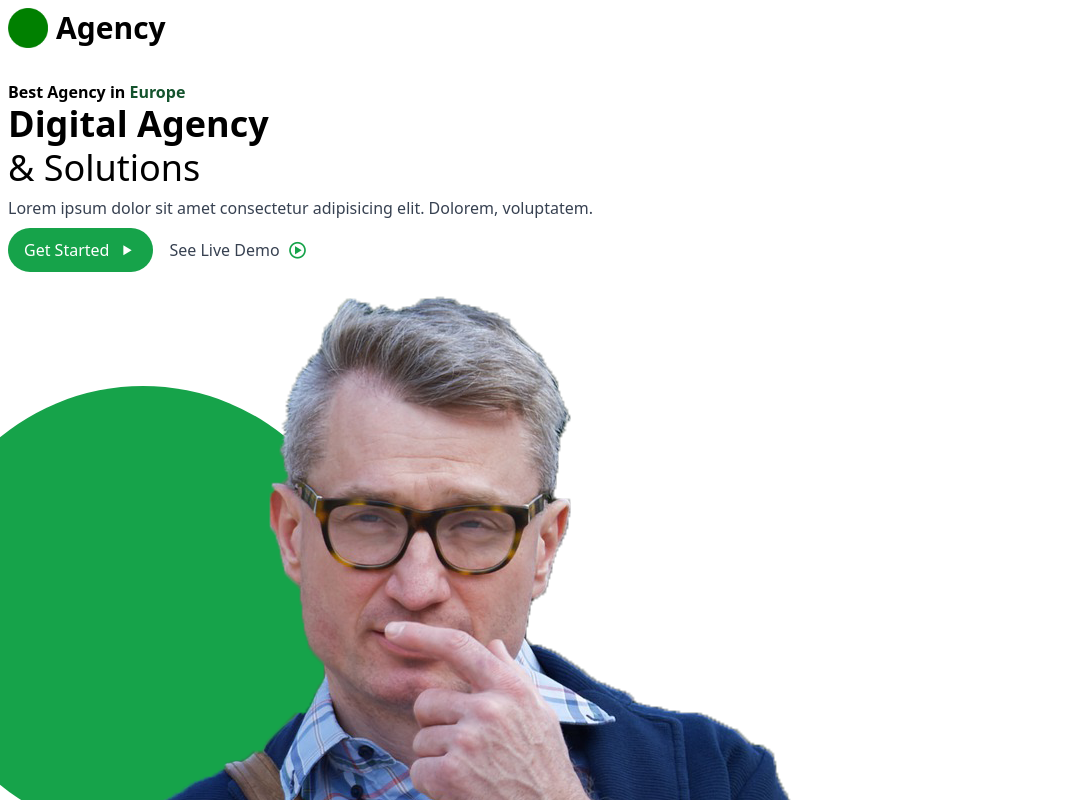
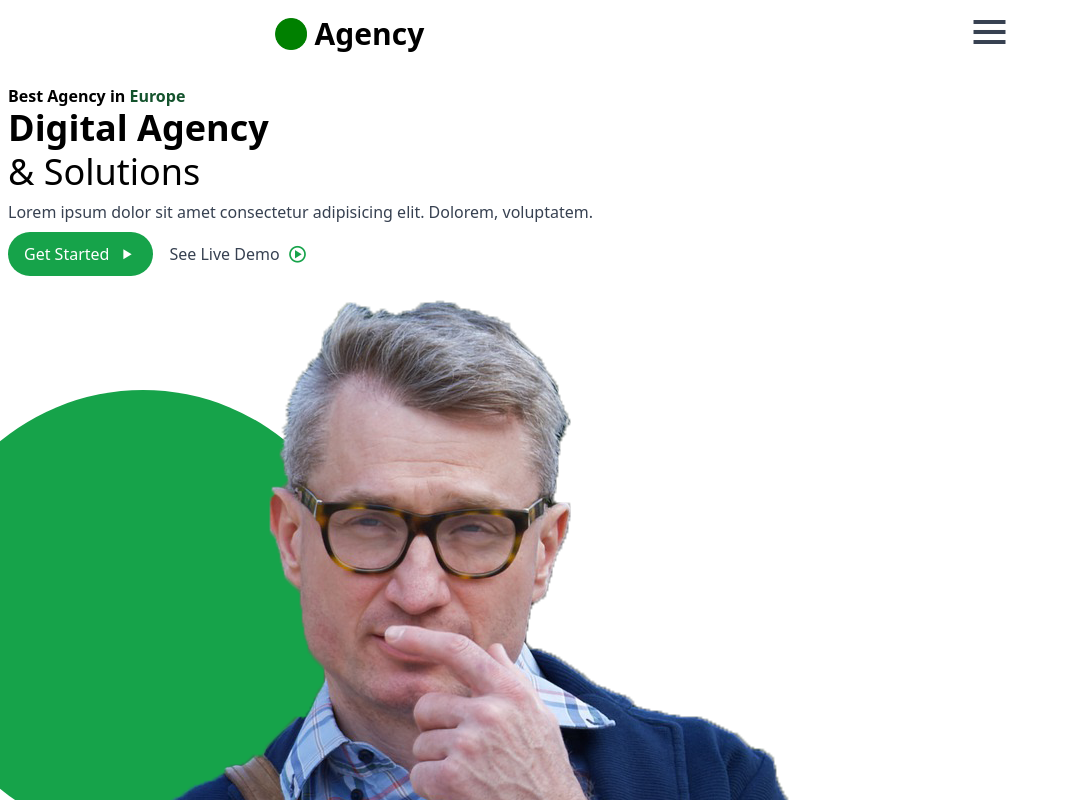
Before and after one commit to 13Groszy/digital_agency, a website: page public/index.html in a window 1280 px wide. Shown: the top 800 px of the page, without its empty margins (0-1069 px from the left). Drawn offline with nearby package versions, Linux system fonts and the light colour scheme; files that its build step writes are made by us from their sources.

Commit message:
few fixes with nav burger

```diff
--- a/public/index.html
+++ b/public/index.html
@@ -9,10 +9,13 @@
     <title>Digital_Agency</title>
 </head>
 <body class="text-gray-700">
-    <header class="flex">
+    <header class="flex justify-around pt-2">
         <div class="flex items-center m-2">
-            <img class="h-10" src="../src/green_circle.png" alt="">
+            <img class="h-8" src="../src/green_circle.png" alt="">
             <h2 class="text-3xl font-bold ml-2 text-black">Agency</h2>
+        </div>
+        <div class="">
+            <i class='bx bx-menu text-5xl'></i>
         </div>
         <nav class="hidden absolute h-screen w-screen bg-green-300  items-center justify-center">
             <ul>
```
